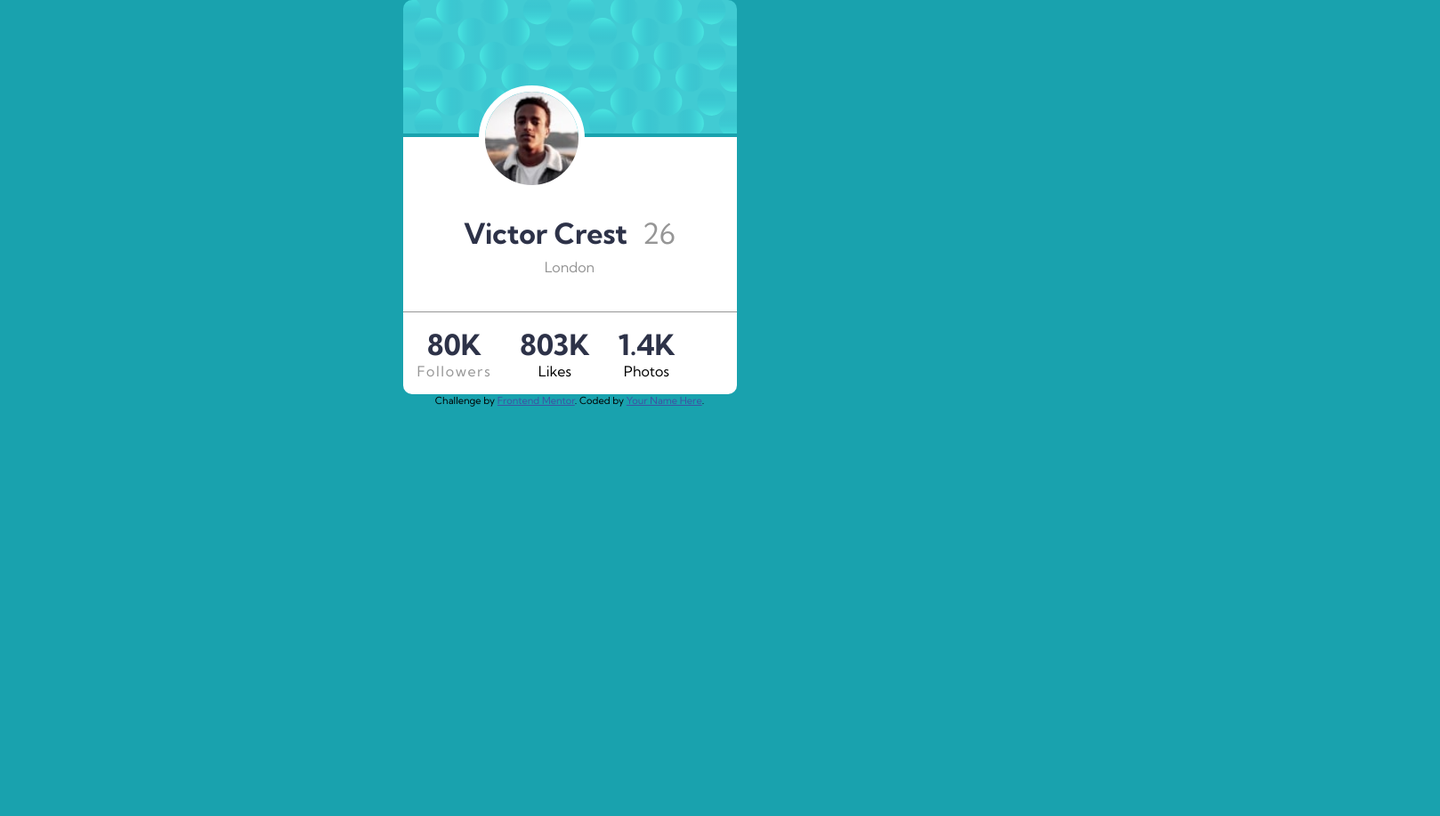
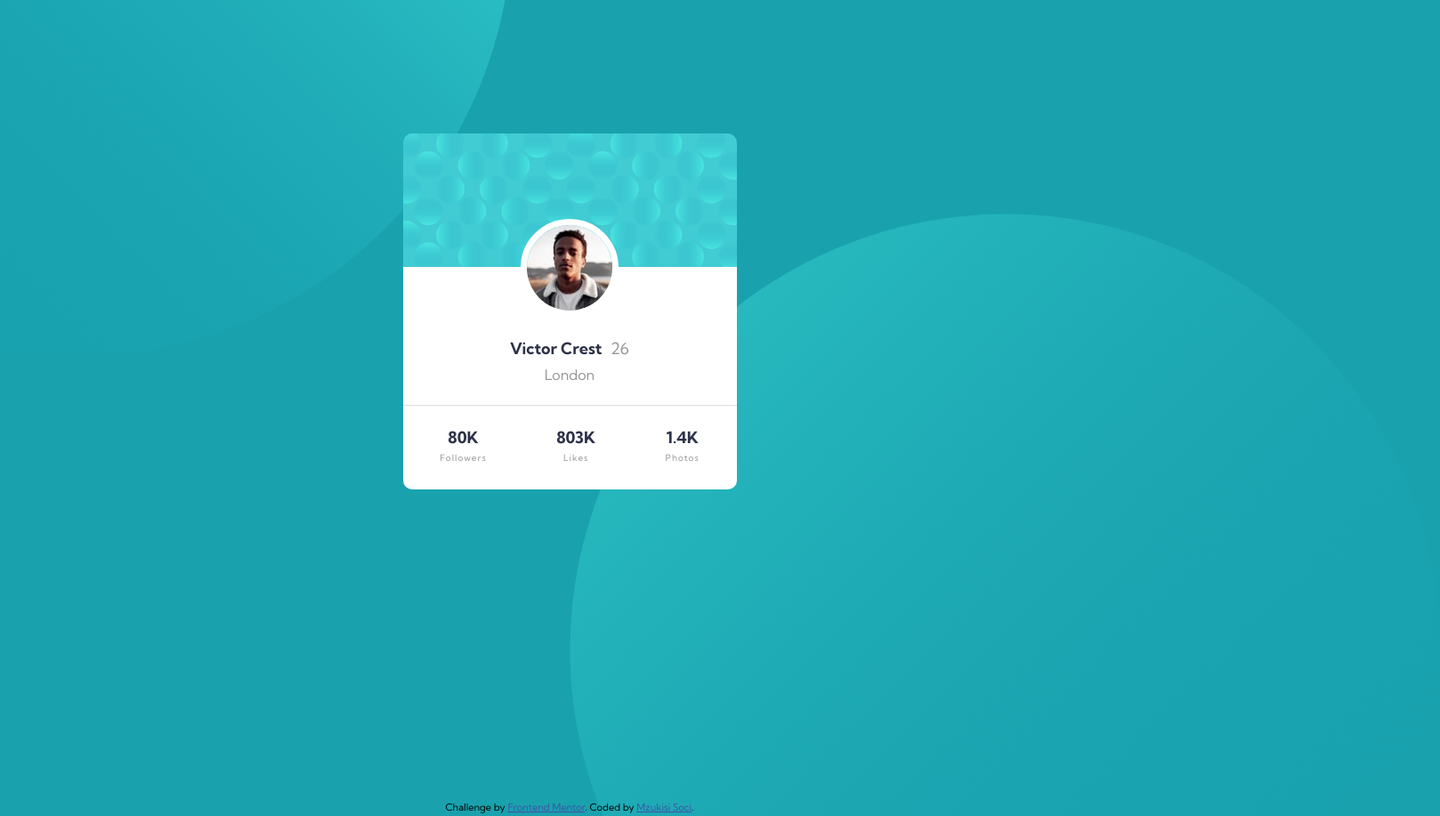
Before and after one commit to Mzu-Soci/Profile-card-component, a plain HTML site: page index.html in a window 1280 px wide. Shown: the whole page at 89% size, 1618 px wide, since content can reach past the window. Before the commit the page ends 800 px from the top, so only its background shows below. Drawn offline with Linux system fonts and the light colour scheme.

Commit message:
update site and complete

```diff
--- a/css/style.css
+++ b/css/style.css
@@ -17,11 +17,23 @@ p, span {
     font-weight: 400;
 }
 
+.bg-image-top {
+    position: absolute;
+    bottom: 50%;
+    right: 55%;
+}
+
 .container {
-    /* border: solid white 1px; */
     border-radius: 10px;
     max-width: 375px;
     margin: auto;
+    position: relative;
+    margin-top: 150px;
+}
+
+.top {
+    padding: 0;
+    max-height: 149px;
 }
 
 .card-bg {
@@ -34,13 +46,12 @@ p, span {
     border: white solid 7px;
     position: absolute;
     top: 6em;
-    left: 42%;
-    height: 105px;
+    margin: 0 8.28em;
 }
 
 .middle {
     background-color: white;
-    padding: 4.5em 0 2.5em 0;
+    padding: 4.5em 0 1.5em 0;
 }
 
 .name, .location  {
@@ -48,30 +59,63 @@ p, span {
     padding-top: .5em;
 }
 
+.name {
+    font-size: 18px;
+}
+
+.location {
+    font-size: medium;
+}
+
 span {
     padding-left: .3em;
 }
 
+hr {
+    border: none;
+    background-color: #dddddd;
+    height: 1px;
+}
+
 .bottom {
     background-color: white;
-    border-top: 1px solid hsl(0, 0%, 59%);
+    /* border-top: .1em solid hsl(0, 0%, 59%); */
     border-radius: 0 0 10px 10px;
     display: flex;
 }
 
 .count {
-    padding: 1em;
+    padding: 1.5em;
     text-align: center;
+    margin: auto;
+}
+
+.count > h1 {
+    font-size: larger;
+    font-weight: 700;
+    font-size: 18px;
 }
 
 .count-title {
     letter-spacing: .1em;
+    font-weight: 400;
+    font-size: x-small;
+    padding: .5em;
 }
 
 .attribution {
      font-size: 11px; text-align: center;
+     position: relative;
+     top: 350px;
+     margin: auto;
 }
 
 .attribution a {
     color: hsl(228, 45%, 44%);
 }
+
+.bg-image-bottom {
+    position: absolute;
+    top: 30%;
+    left: 50%;
+}
--- a/index.html
+++ b/index.html
@@ -1,34 +1,43 @@
 <!DOCTYPE html>
 <html lang="en">
   <head>
-  <meta charset="UTF-8">
-  <meta name="viewport" content="width=device-width, initial-scale=1.0"> <!-- displays site properly based on user's device -->
+    <meta charset="UTF-8" />
+    <meta name="viewport" content="width=device-width, initial-scale=1.0" />
+    <!-- displays site properly based on user's device -->
 
-  <link rel="icon" type="image/png" sizes="32x32" href="./images/favicon-32x32.png">
-  <link rel="stylesheet" href="css/style.css">
-  <link href="https://fonts.googleapis.com/css2?family=Kumbh+Sans:wght@400;700&display=swap" rel="stylesheet">
+    <link
+      rel="icon"
+      type="image/png"
+      sizes="32x32"
+      href="./images/favicon-32x32.png"
+    />
+    <link rel="stylesheet" href="css/style.css" />
+    <link
+      href="https://fonts.googleapis.com/css2?family=Kumbh+Sans:wght@400;700&display=swap"
+      rel="stylesheet"
+    />
     <title>Frontend Mentor | Profile card component</title>
 
     <!-- Feel free to remove these styles or customise in your own stylesheet 👍 -->
-  <!-- <style>
-    .attribution { font-size: 11px; text-align: center; }
-    .attribution a { color: hsl(228, 45%, 44%); }
-  </style> -->
   </head>
   <body>
+    <main>
+      <img class="bg-image-top" src="images/bg-pattern-top.svg" alt="" />
+      <img class="bg-image-bottom" src="images/bg-pattern-bottom.svg" alt="" />
+
       <div class="container">
         <div class="top">
-      <img class="card-bg" src="images/bg-pattern-card.svg" alt="">
+          <img class="card-bg" src="images/bg-pattern-card.svg" alt="" />
         </div>
 
         <div class="middle">
           <div class="location-name">
-        <img class="profile-photo" src="images/image-victor.jpg" alt="">
+            <img class="profile-photo" src="images/image-victor.jpg" alt="" />
             <h1 class="name">Victor Crest <span>26</span></h1>
             <p class="location">London</p>
           </div>
-
         </div>
+        <hr />
 
         <div class="bottom">
           <div class="count">
@@ -37,19 +46,24 @@
           </div>
           <div class="count">
             <h1>803K</h1>
-        <p class="count-title"></p>Likes</p>
+            <p class="count-title">Likes</p>
           </div>
           <div class="count">
             <h1>1.4K</h1>
-        <p class="count-title"></p>Photos</p>
-      </div>
-
+            <p class="count-title">Photos</p>
           </div>
         </div>
+      </div>
+    </main>
 
+    <footer>
       <div class="attribution">
-    Challenge by <a href="https://www.frontendmentor.io?ref=challenge" target="_blank">Frontend Mentor</a>.
-    Coded by <a href="#">Your Name Here</a>.
+        Challenge by
+        <a href="https://www.frontendmentor.io?ref=challenge" target="_blank"
+          >Frontend Mentor</a
+        >. Coded by
+        <a href="https://github.com/Mzu-Soci?tab=repositories">Mzukisi Soci</a>.
       </div>
+    </footer>
   </body>
 </html>
```
Also changed, not shown: 1 other file. Lines whose indentation alone changed are shown as unchanged.
